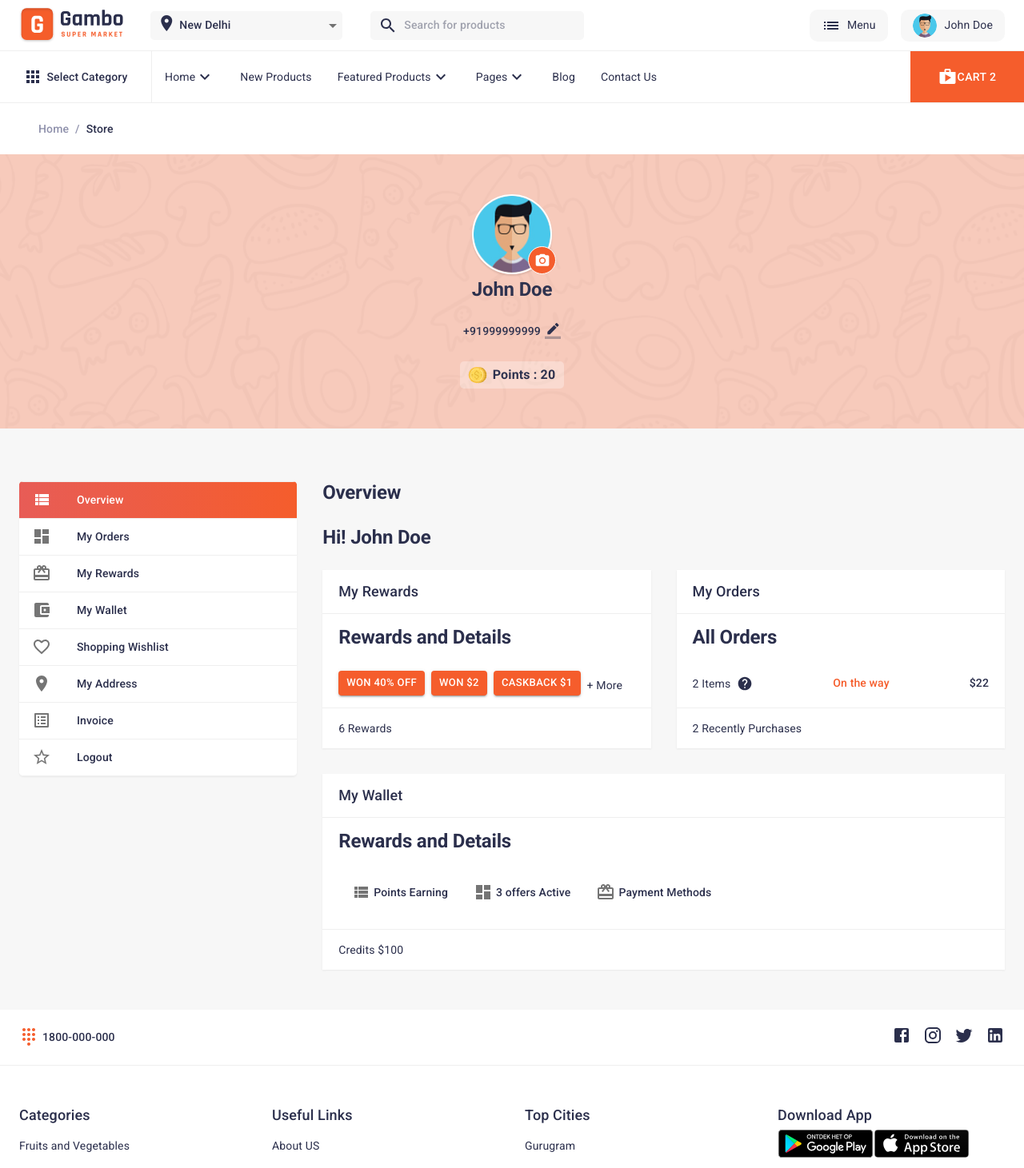
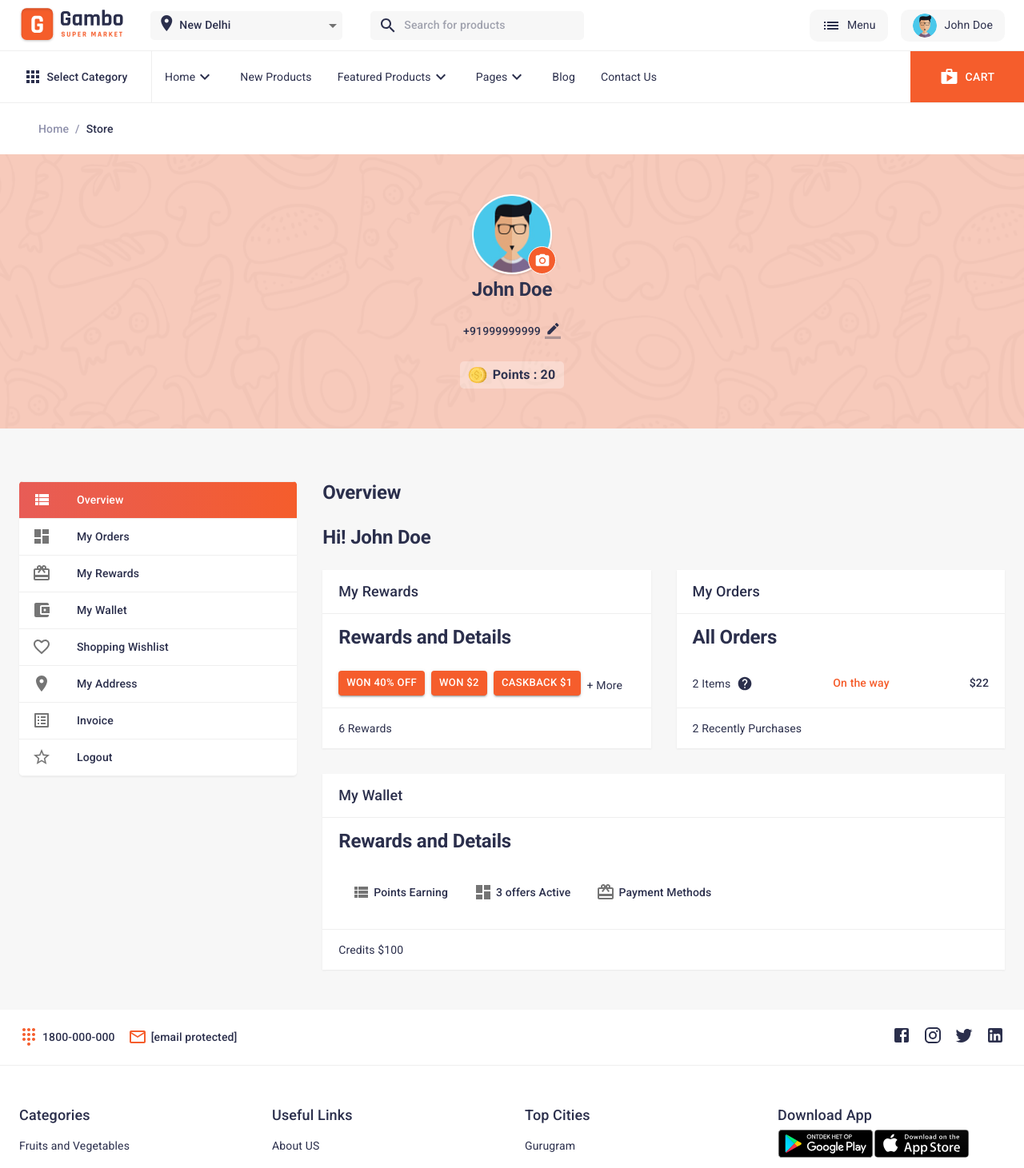
Before and after one commit to apexof/gambo-market, a Next.js app: page /store in a window 1280 px wide. Shown: the top 1461 px of the page at 80% size. Built offline with nearby package versions, Linux system fonts and the light colour scheme.

Commit message:
add email link

```diff
--- a/components/Footer/TopFooter.jsx
+++ b/components/Footer/TopFooter.jsx
@@ -1,11 +1,12 @@
 import React from 'react'
 import { makeStyles } from '@material-ui/core/styles';
-import { Container, List, ListItemIcon, ListItem, Link, Typography } from '@material-ui/core';
+import { Container, List, ListItemIcon, ListItem, Link, Typography, Box } from '@material-ui/core';
 import InstagramIcon from '@material-ui/icons/Instagram';
 import FacebookIcon from '@material-ui/icons/Facebook';
 import LinkedInIcon from '@material-ui/icons/LinkedIn';
 import TwitterIcon from '@material-ui/icons/Twitter';
 import DialpadIcon from '@material-ui/icons/Dialpad';
+import MailOutlineIcon from '@material-ui/icons/MailOutline';
 
 const useStyles = makeStyles(theme => ({
     topFooter: {
@@ -27,16 +28,19 @@ const useStyles = makeStyles(theme => ({
         minWidth: "unset",
         marginLeft: 15,
     },
-    phone: {
+    contactsMenuItem: {
         display: "flex",
         alignItems: "center",
         justifyContent: "center",
         "& svg": {
             marginRight: "5px",
             color: theme.palette.secondary.main,
+        },
+        "& + $contactsMenuItem": {
+            marginLeft: theme.spacing(2),
         }
     },
-    phoneText: {
+    contactsMenuText: {
         display: "flex",
         alignItems: "center",
         justifyContent: "center",
@@ -76,12 +80,20 @@ export default function TopFooter() {
         <div className={classes.topFooter}>
             <Container>
                 <div className={classes.list}>
-                    <Link className={classes.phone} href="#">
-                        <DialpadIcon />
-                        <Typography className={classes.phoneText}>
-                            1800-000-000
+                    <Box display="flex">
+                        <Link className={classes.contactsMenuItem} href="#">
+                            <DialpadIcon />
+                            <Typography className={classes.contactsMenuText}>
+                                1800-000-000
                         </Typography>
-                    </Link>
+                        </Link>
+                        <Link className={classes.contactsMenuItem} href="#">
+                            <MailOutlineIcon />
+                            <Typography className={classes.contactsMenuText}>
+                                [email protected]
+                        </Typography>
+                        </Link>
+                    </Box>
                     <List className={classes.socMenu}>
                         {menuArray.map(item => (
                             <ListItem key={item.id} disableGutters>
--- a/components/Header/HeaderBottom/LeftDrawer.jsx
+++ b/components/Header/HeaderBottom/LeftDrawer.jsx
@@ -4,7 +4,7 @@ import Drawer from '@material-ui/core/Drawer';
 import Button from '@material-ui/core/Button';
 import CartList from '../../Product/ProductLists/CartList';
 import Icon from '@material-ui/core/Icon';
-import { Toolbar, Typography } from '@material-ui/core';
+import { Box, Toolbar, Typography } from '@material-ui/core';
 import CloseIcon from '@material-ui/icons/Close';
 import Price from '../../Elements/Price';
 import OldPrice from '../../Elements/OldPrice';
@@ -88,7 +88,9 @@ export default function TemporaryDrawer() {
         <>
             <Button onClick={toggleDrawer} className={classes.btn}>
                 <Icon>shopping-cart</Icon>
-                Cart 2
+                <Box ml={1}>
+                    Cart
+                </Box>
             </Button>
             <Drawer anchor="left" open={open} onClose={toggleDrawer}>
                 <div
```
